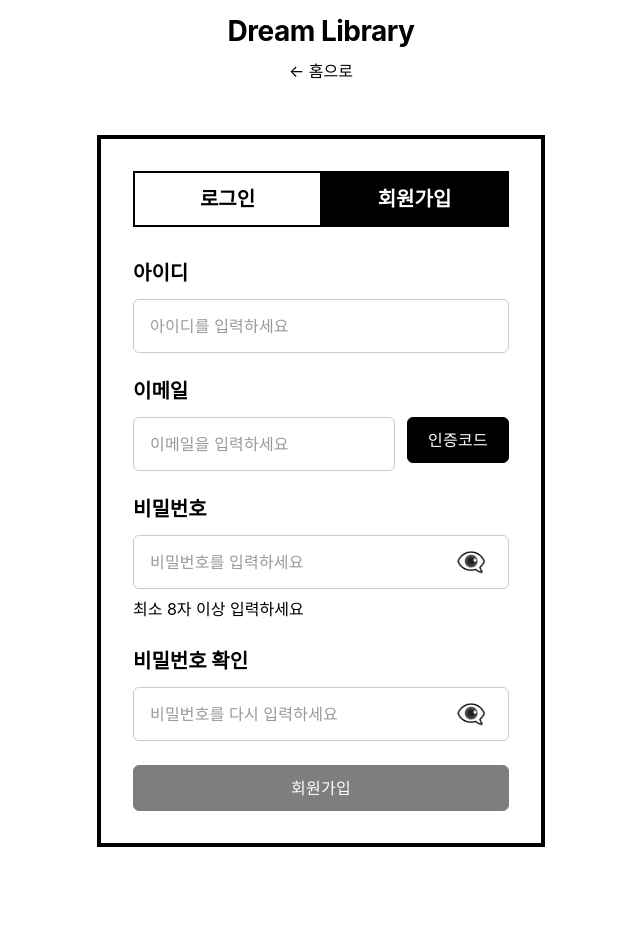
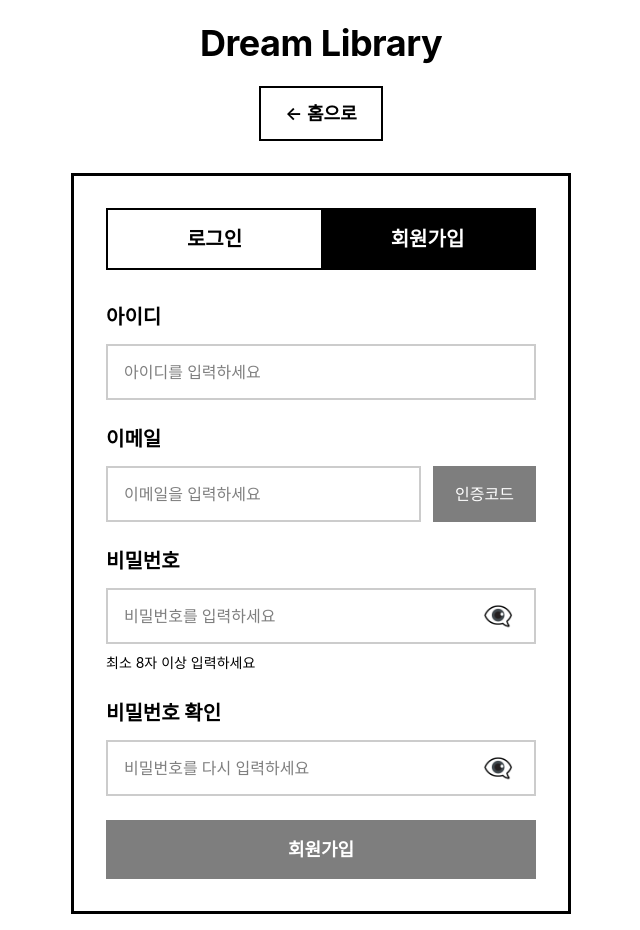
Before and after one commit to devhojaelee/dream-library, a Next.js app in the folder web/: page /eink/auth in a window 1280 px wide. Both pictures are taken after a click on the button "회원가입". Shown: the whole page, without its empty margins (319-959 px from the left). Before the commit the page ends 863 px from the top, so only its background shows below. Built offline with nearby package versions, Linux system fonts and the light colour scheme.

Commit message:
Fix E-ink auth page for Neo Browser compatibility
- Replace all Tailwind classes with inline styles
- Neo Browser doesn't support modern Tailwind CSS
- Convert flexbox gap to margin spacing
- Use inline styles for all form elements
- Ensure proper rendering on E-ink readers

```diff
--- a/web/app/eink/auth/page.tsx
+++ b/web/app/eink/auth/page.tsx
@@ -252,20 +252,44 @@ export default function EinkAuthPage() {
   };
 
   return (
-    <div className="eink-mode min-h-screen bg-white flex items-center justify-center p-4">
-      <div className="w-full max-w-md">
+    <div className="eink-mode" style={{
+      minHeight: '100vh',
+      background: '#ffffff',
+      display: 'flex',
+      alignItems: 'center',
+      justifyContent: 'center',
+      padding: '16px'
+    }}>
+      <div style={{ width: '100%', maxWidth: '500px' }}>
         {/* Header */}
-        <div className="text-center mb-8">
-          <h1 className="text-4xl font-bold mb-4">Dream Library</h1>
-          <Link href="/eink" className="eink-button-secondary inline-block">
+        <div style={{ textAlign: 'center', marginBottom: '32px' }}>
+          <h1 style={{ fontSize: '36px', fontWeight: 700, marginBottom: '16px' }}>Dream Library</h1>
+          <Link href="/eink" style={{
+            display: 'inline-block',
+            textDecoration: 'none',
+            color: '#000000',
+            background: '#ffffff',
+            border: '2px solid #000000',
+            padding: '12px 24px',
+            fontSize: '18px',
+            fontWeight: 600
+          }}>
             ← 홈으로
           </Link>
         </div>
 
         {/* Form Card */}
-        <div className="bg-white border-4 border-black p-8">
+        <div style={{
+          background: '#ffffff',
+          border: '3px solid #000000',
+          padding: '32px'
+        }}>
           {/* Toggle Tabs */}
-          <div className="flex mb-8 border-2 border-black">
+          <div style={{
+            display: 'flex',
+            marginBottom: '32px',
+            border: '2px solid #000000'
+          }}>
             <button
               onClick={() => {
                 setIsLogin(true);
@@ -275,9 +299,18 @@ export default function EinkAuthPage() {
                 setPasswordError('');
                 setConfirmPasswordError('');
               }}
-              className={`flex-1 py-3 px-4 text-xl font-bold border-r-2 border-black ${
-                isLogin ? 'bg-black text-white' : 'bg-white text-black'
-              }`}
+              style={{
+                flex: 1,
+                padding: '14px 16px',
+                fontSize: '20px',
+                fontWeight: 700,
+                borderRight: '2px solid #000000',
+                background: isLogin ? '#000000' : '#ffffff',
+                color: isLogin ? '#ffffff' : '#000000',
+                border: 'none',
+                borderRight: '2px solid #000000',
+                cursor: 'pointer'
+              }}
             >
               로그인
             </button>
@@ -290,9 +323,16 @@ export default function EinkAuthPage() {
                 setPasswordError('');
                 setConfirmPasswordError('');
               }}
-              className={`flex-1 py-3 px-4 text-xl font-bold ${
-                !isLogin ? 'bg-black text-white' : 'bg-white text-black'
-              }`}
+              style={{
+                flex: 1,
+                padding: '14px 16px',
+                fontSize: '20px',
+                fontWeight: 700,
+                background: !isLogin ? '#000000' : '#ffffff',
+                color: !isLogin ? '#ffffff' : '#000000',
+                border: 'none',
+                cursor: 'pointer'
+              }}
             >
               회원가입
             </button>
@@ -300,23 +340,38 @@ export default function EinkAuthPage() {
 
           {/* Error Message */}
           {error && (
-            <div className="mb-6 p-4 border-3 border-black bg-gray-100">
-              <p className="text-lg font-semibold">❌ {error}</p>
+            <div style={{
+              marginBottom: '24px',
+              padding: '16px',
+              border: '2px solid #000000',
+              background: '#f5f5f5'
+            }}>
+              <p style={{ fontSize: '18px', fontWeight: 600 }}>❌ {error}</p>
             </div>
           )}
 
           {/* Success Message */}
           {successMessage && (
-            <div className="mb-6 p-4 border-3 border-black bg-gray-100">
-              <p className="text-lg font-semibold">✓ {successMessage}</p>
+            <div style={{
+              marginBottom: '24px',
+              padding: '16px',
+              border: '2px solid #000000',
+              background: '#f5f5f5'
+            }}>
+              <p style={{ fontSize: '18px', fontWeight: 600 }}>✓ {successMessage}</p>
             </div>
           )}
 
           {/* Form */}
-          <form onSubmit={handleSubmit} className="space-y-6">
+          <form onSubmit={handleSubmit}>
             {/* Username */}
-            <div>
-              <label htmlFor="username" className="block text-xl font-bold mb-3">
+            <div style={{ marginBottom: '24px' }}>
+              <label htmlFor="username" style={{
+                display: 'block',
+                fontSize: '20px',
+                fontWeight: 700,
+                marginBottom: '12px'
+              }}>
                 아이디
               </label>
               <input
@@ -325,33 +380,59 @@ export default function EinkAuthPage() {
                 value={username}
                 onChange={(e) => setUsername(e.target.value)}
                 onBlur={!isLogin ? handleUsernameBlur : undefined}
-                className={`eink-input ${usernameError ? 'border-black border-4' : ''}`}
+                style={{
+                  width: '100%',
+                  padding: '14px 16px',
+                  fontSize: '16px',
+                  border: usernameError ? '3px solid #000000' : '2px solid #cccccc',
+                  background: '#ffffff',
+                  color: '#000000',
+                  boxSizing: 'border-box',
+                  fontWeight: 500,
+                  minHeight: '48px'
+                }}
                 placeholder="아이디를 입력하세요"
                 required
                 autoComplete="username"
               />
               {!isLogin && usernameError && (
-                <p className="mt-2 text-base font-semibold">❌ {usernameError}</p>
+                <p style={{ marginTop: '8px', fontSize: '16px', fontWeight: 600 }}>❌ {usernameError}</p>
               )}
               {!isLogin && !usernameError && username && validateUsername(username) && (
-                <p className="mt-2 text-base font-semibold">✓ 사용 가능한 아이디입니다</p>
+                <p style={{ marginTop: '8px', fontSize: '16px', fontWeight: 600 }}>✓ 사용 가능한 아이디입니다</p>
               )}
             </div>
 
             {/* Email (Signup only) */}
             {!isLogin && (
-              <div>
-                <label htmlFor="email" className="block text-xl font-bold mb-3">
+              <div style={{ marginBottom: '24px' }}>
+                <label htmlFor="email" style={{
+                  display: 'block',
+                  fontSize: '20px',
+                  fontWeight: 700,
+                  marginBottom: '12px'
+                }}>
                   이메일
                 </label>
-                <div className="flex gap-3">
+                <div style={{ display: 'flex' }}>
                   <input
                     id="email"
                     type="email"
                     value={email}
                     onChange={(e) => setEmail(e.target.value)}
                     onBlur={handleEmailBlur}
-                    className={`flex-1 eink-input ${emailError ? 'border-black border-4' : ''}`}
+                    style={{
+                      flex: 1,
+                      padding: '14px 16px',
+                      fontSize: '16px',
+                      border: emailError ? '3px solid #000000' : '2px solid #cccccc',
+                      background: '#ffffff',
+                      color: '#000000',
+                      boxSizing: 'border-box',
+                      fontWeight: 500,
+                      minHeight: '48px',
+                      marginRight: !isEmailVerified ? '12px' : '0'
+                    }}
                     placeholder="이메일을 입력하세요"
                     required
                     disabled={isEmailVerified}
@@ -362,34 +443,61 @@ export default function EinkAuthPage() {
                       type="button"
                       onClick={handleSendVerificationCode}
                       disabled={sendingCode || !email}
-                      className="eink-button-primary whitespace-nowrap"
+                      style={{
+                        background: '#000000',
+                        color: '#ffffff',
+                        border: '2px solid #000000',
+                        minHeight: '48px',
+                        fontSize: '16px',
+                        padding: '10px 20px',
+                        cursor: sendingCode || !email ? 'not-allowed' : 'pointer',
+                        fontWeight: 500,
+                        whiteSpace: 'nowrap',
+                        opacity: sendingCode || !email ? 0.5 : 1
+                      }}
                     >
                       {sendingCode ? '전송중...' : '인증코드'}
                     </button>
                   )}
                 </div>
                 {emailError && (
-                  <p className="mt-2 text-base font-semibold">❌ {emailError}</p>
+                  <p style={{ marginTop: '8px', fontSize: '16px', fontWeight: 600 }}>❌ {emailError}</p>
                 )}
                 {!emailError && email && validateEmail(email) && !isEmailVerified && (
-                  <p className="mt-2 text-base font-semibold">✓ 올바른 이메일 형식입니다</p>
+                  <p style={{ marginTop: '8px', fontSize: '16px', fontWeight: 600 }}>✓ 올바른 이메일 형식입니다</p>
                 )}
               </div>
             )}
 
             {/* Verification Code (Signup only, after sending code) */}
             {!isLogin && !isEmailVerified && successMessage.includes('전송') && (
-              <div>
-                <label htmlFor="verificationCode" className="block text-xl font-bold mb-3">
+              <div style={{ marginBottom: '24px' }}>
+                <label htmlFor="verificationCode" style={{
+                  display: 'block',
+                  fontSize: '20px',
+                  fontWeight: 700,
+                  marginBottom: '12px'
+                }}>
                   인증 코드
                 </label>
-                <div className="flex gap-3">
+                <div style={{ display: 'flex' }}>
                   <input
                     id="verificationCode"
                     type="text"
                     value={verificationCode}
                     onChange={(e) => setVerificationCode(e.target.value)}
-                    className="flex-1 eink-input"
+                    style={{
+                      flex: 1,
+                      padding: '14px 16px',
+                      fontSize: '16px',
+                      border: '2px solid #cccccc',
+                      background: '#ffffff',
+                      color: '#000000',
+                      boxSizing: 'border-box',
+                      fontWeight: 500,
+                      minHeight: '48px',
+                      marginRight: '12px'
+                    }}
                     placeholder="6자리 인증 코드 입력"
                     required
                     maxLength={6}
@@ -398,7 +506,18 @@ export default function EinkAuthPage() {
                     type="button"
                     onClick={handleVerifyCode}
                     disabled={!verificationCode}
-                    className="eink-button-primary whitespace-nowrap"
+                    style={{
+                      background: '#000000',
+                      color: '#ffffff',
+                      border: '2px solid #000000',
+                      minHeight: '48px',
+                      fontSize: '16px',
+                      padding: '10px 20px',
+                      cursor: !verificationCode ? 'not-allowed' : 'pointer',
+                      fontWeight: 500,
+                      whiteSpace: 'nowrap',
+                      opacity: !verificationCode ? 0.5 : 1
+                    }}
                   >
                     확인
                   </button>
@@ -407,18 +526,34 @@ export default function EinkAuthPage() {
             )}
 
             {/* Password */}
-            <div>
-              <label htmlFor="password" className="block text-xl font-bold mb-3">
+            <div style={{ marginBottom: '24px' }}>
+              <label htmlFor="password" style={{
+                display: 'block',
+                fontSize: '20px',
+                fontWeight: 700,
+                marginBottom: '12px'
+              }}>
                 비밀번호
               </label>
-              <div className="relative">
+              <div style={{ position: 'relative' }}>
                 <input
                   id="password"
                   type={showPassword ? 'text' : 'password'}
                   value={password}
                   onChange={(e) => setPassword(e.target.value)}
                   onBlur={!isLogin ? handlePasswordBlur : undefined}
-                  className={`eink-input pr-16 ${passwordError ? 'border-black border-4' : ''}`}
+                  style={{
+                    width: '100%',
+                    padding: '14px 16px',
+                    paddingRight: '64px',
+                    fontSize: '16px',
+                    border: passwordError ? '3px solid #000000' : '2px solid #cccccc',
+                    background: '#ffffff',
+                    color: '#000000',
+                    boxSizing: 'border-box',
+                    fontWeight: 500,
+                    minHeight: '48px'
+                  }}
                   placeholder="비밀번호를 입력하세요"
                   required
                   autoComplete={isLogin ? 'current-password' : 'new-password'}
@@ -426,36 +561,63 @@ export default function EinkAuthPage() {
                 <button
                   type="button"
                   onClick={() => setShowPassword(!showPassword)}
-                  className="absolute right-4 top-1/2 -translate-y-1/2 text-2xl"
+                  style={{
+                    position: 'absolute',
+                    right: '16px',
+                    top: '50%',
+                    transform: 'translateY(-50%)',
+                    fontSize: '24px',
+                    background: 'none',
+                    border: 'none',
+                    cursor: 'pointer',
+                    padding: '0',
+                    lineHeight: 1
+                  }}
                 >
                   {showPassword ? '👁️' : '👁️‍🗨️'}
                 </button>
               </div>
               {!isLogin && passwordError && (
-                <p className="mt-2 text-base font-semibold">❌ {passwordError}</p>
+                <p style={{ marginTop: '8px', fontSize: '16px', fontWeight: 600 }}>❌ {passwordError}</p>
               )}
               {!isLogin && !passwordError && password && validatePassword(password) && (
-                <p className="mt-2 text-base font-semibold">✓ 안전한 비밀번호입니다</p>
+                <p style={{ marginTop: '8px', fontSize: '16px', fontWeight: 600 }}>✓ 안전한 비밀번호입니다</p>
               )}
               {!isLogin && (
-                <p className="mt-2 text-sm">최소 8자 이상 입력하세요</p>
+                <p style={{ marginTop: '8px', fontSize: '14px' }}>최소 8자 이상 입력하세요</p>
               )}
             </div>
 
             {/* Confirm Password (Signup only) */}
             {!isLogin && (
-              <div>
-                <label htmlFor="confirmPassword" className="block text-xl font-bold mb-3">
+              <div style={{ marginBottom: '24px' }}>
+                <label htmlFor="confirmPassword" style={{
+                  display: 'block',
+                  fontSize: '20px',
+                  fontWeight: 700,
+                  marginBottom: '12px'
+                }}>
                   비밀번호 확인
                 </label>
-                <div className="relative">
+                <div style={{ position: 'relative' }}>
                   <input
                     id="confirmPassword"
                     type={showConfirmPassword ? 'text' : 'password'}
                     value={confirmPassword}
                     onChange={(e) => setConfirmPassword(e.target.value)}
                     onBlur={handleConfirmPasswordBlur}
-                    className={`eink-input pr-16 ${confirmPasswordError ? 'border-black border-4' : ''}`}
+                    style={{
+                      width: '100%',
+                      padding: '14px 16px',
+                      paddingRight: '64px',
+                      fontSize: '16px',
+                      border: confirmPasswordError ? '3px solid #000000' : '2px solid #cccccc',
+                      background: '#ffffff',
+                      color: '#000000',
+                      boxSizing: 'border-box',
+                      fontWeight: 500,
+                      minHeight: '48px'
+                    }}
                     placeholder="비밀번호를 다시 입력하세요"
                     required
                     autoComplete="new-password"
@@ -463,31 +625,54 @@ export default function EinkAuthPage() {
                   <button
                     type="button"
                     onClick={() => setShowConfirmPassword(!showConfirmPassword)}
-                    className="absolute right-4 top-1/2 -translate-y-1/2 text-2xl"
+                    style={{
+                      position: 'absolute',
+                      right: '16px',
+                      top: '50%',
+                      transform: 'translateY(-50%)',
+                      fontSize: '24px',
+                      background: 'none',
+                      border: 'none',
+                      cursor: 'pointer',
+                      padding: '0',
+                      lineHeight: 1
+                    }}
                   >
                     {showConfirmPassword ? '👁️' : '👁️‍🗨️'}
                   </button>
                 </div>
                 {confirmPasswordError && (
-                  <p className="mt-2 text-base font-semibold">❌ {confirmPasswordError}</p>
+                  <p style={{ marginTop: '8px', fontSize: '16px', fontWeight: 600 }}>❌ {confirmPasswordError}</p>
                 )}
                 {!confirmPasswordError && confirmPassword && password === confirmPassword && (
-                  <p className="mt-2 text-base font-semibold">✓ 비밀번호가 일치합니다</p>
+                  <p style={{ marginTop: '8px', fontSize: '16px', fontWeight: 600 }}>✓ 비밀번호가 일치합니다</p>
                 )}
               </div>
             )}
 
             {/* Remember Me (Login only) */}
             {isLogin && (
-              <div className="flex items-center gap-3">
+              <div style={{
+                display: 'flex',
+                alignItems: 'center',
+                marginBottom: '24px'
+              }}>
                 <input
                   id="rememberMe"
                   type="checkbox"
                   checked={rememberMe}
                   onChange={(e) => setRememberMe(e.target.checked)}
-                  className="w-6 h-6 border-2 border-black"
+                  style={{
+                    width: '24px',
+                    height: '24px',
+                    border: '2px solid #000000',
+                    marginRight: '12px'
+                  }}
                 />
-                <label htmlFor="rememberMe" className="text-lg font-semibold">
+                <label htmlFor="rememberMe" style={{
+                  fontSize: '18px',
+                  fontWeight: 600
+                }}>
                   로그인 상태 유지 (30일)
                 </label>
               </div>
@@ -497,10 +682,17 @@ export default function EinkAuthPage() {
             <button
               type="submit"
               disabled={loading || (!isLogin && !isEmailVerified)}
-              className="eink-button-primary w-full"
               style={{
-                opacity: loading || (!isLogin && !isEmailVerified) ? 0.5 : 1,
-                cursor: loading || (!isLogin && !isEmailVerified) ? 'not-allowed' : 'pointer',
+                width: '100%',
+                background: '#000000',
+                color: '#ffffff',
+                border: '2px solid #000000',
+                minHeight: '48px',
+                fontSize: '18px',
+                padding: '14px 20px',
+                cursor: (loading || (!isLogin && !isEmailVerified)) ? 'not-allowed' : 'pointer',
+                fontWeight: 600,
+                opacity: (loading || (!isLogin && !isEmailVerified)) ? 0.5 : 1
               }}
             >
               {loading ? '처리 중...' : isLogin ? '로그인' : '회원가입'}
```
